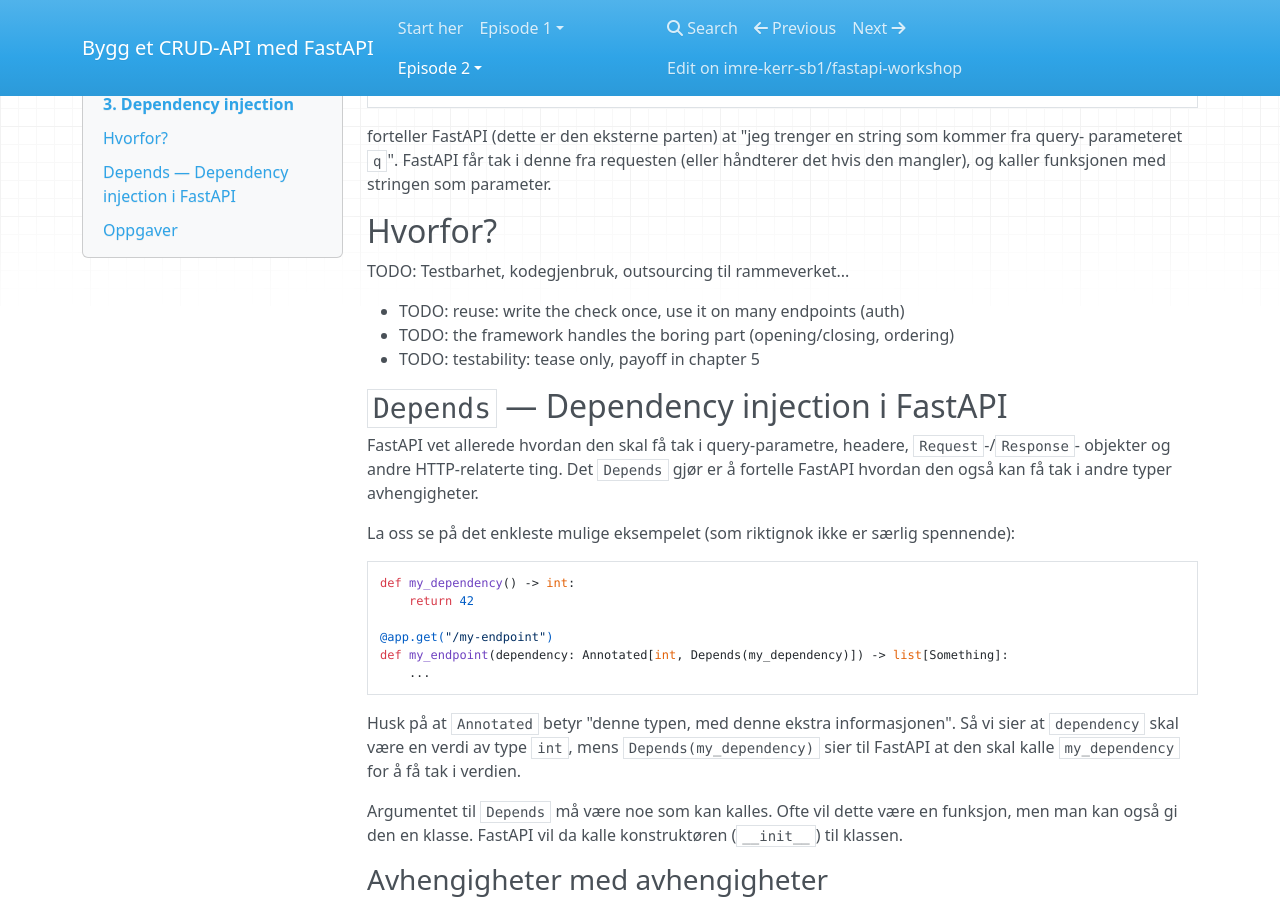
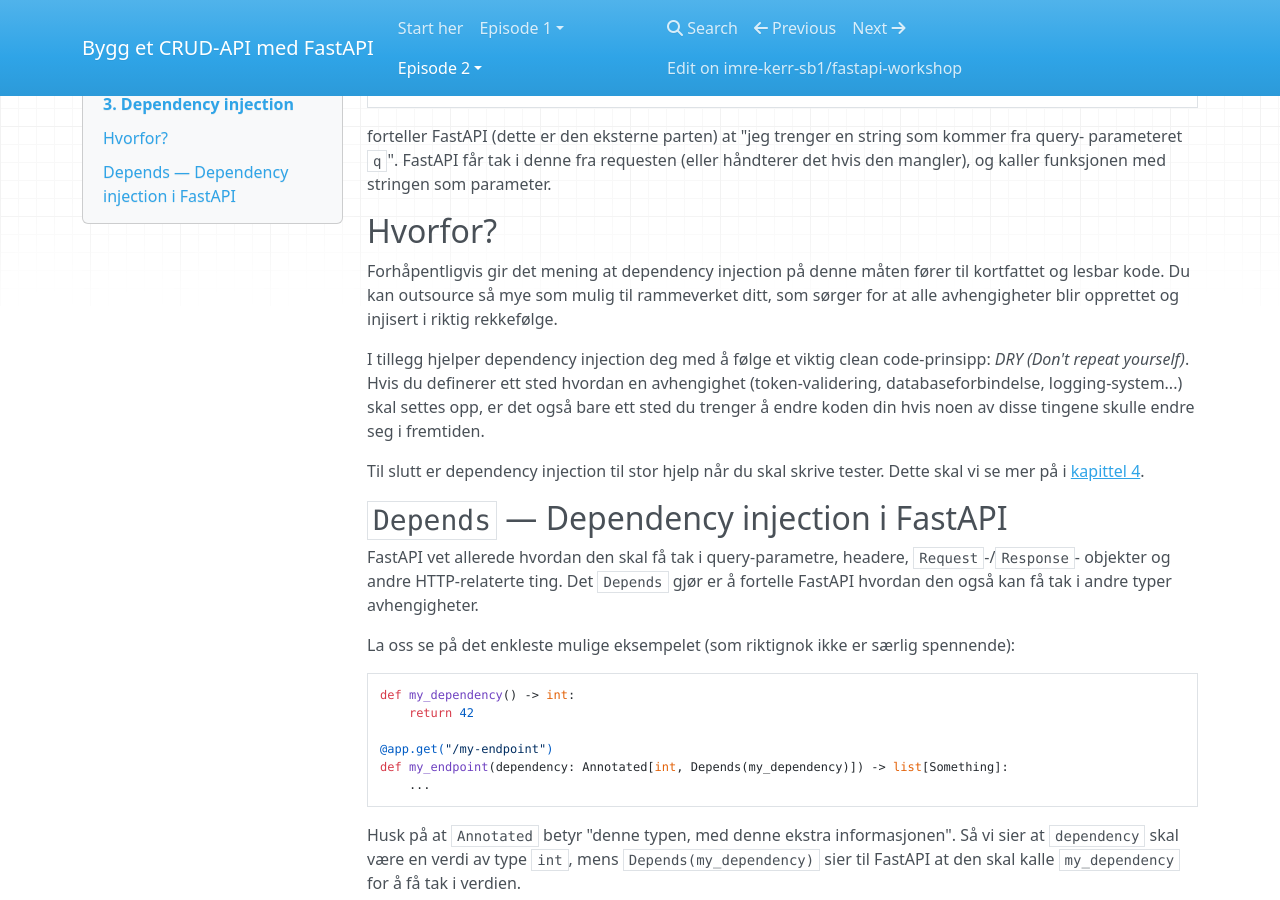
Before and after one commit to imre-kerr-sb1/fastapi-workshop, an MkDocs documentation site: the page built from docs/ep2/02-dependency-injection.md, in a window 1280 px wide and 900 px high, scrolled down 362 px. Built offline with MkDocs 1.6.1, drawn with Linux system fonts in a browser that asks for light colours; nearby versions of some CDN libraries; some of the changed text lies outside the part shown.

Commit message:
drop middleware chapter

````diff
--- a/docs/ep2/03-dependency-injection.md
+++ b/docs/ep2/02-dependency-injection.md
@@ -21,11 +21,17 @@ parameteret `q`". FastAPI får tak i denne fra requesten (eller håndterer det h
 kaller funksjonen med stringen som parameter.
 
 ## Hvorfor?
-TODO: Testbarhet, kodegjenbruk, outsourcing til rammeverket...
+Forhåpentligvis gir det mening at dependency injection på denne måten fører til kortfattet og lesbar
+kode. Du kan outsource så mye som mulig til rammeverket ditt, som sørger for at alle avhengigheter
+blir opprettet og injisert i riktig rekkefølge.
 
-- TODO: reuse: write the check once, use it on many endpoints (auth)
-- TODO: the framework handles the boring part (opening/closing, ordering)
-- TODO: testability: tease only, payoff in chapter 5
+I tillegg hjelper dependency injection deg med å følge et viktig clean code-prinsipp:
+*DRY (Don't repeat yourself)*. Hvis du definerer ett sted hvordan en avhengighet (token-validering,
+databaseforbindelse, logging-system...) skal settes opp, er det også bare ett sted du trenger å
+endre koden din hvis noen av disse tingene skulle endre seg i fremtiden.
+
+Til slutt er dependency injection til stor hjelp når du skal skrive tester. Dette skal vi se mer på
+i [kapittel 4](./04-testing.md).
 
 ## `Depends` — Dependency injection i FastAPI
 FastAPI vet allerede hvordan den skal få tak i query-parametre, headere, `Request`-/`Response`-
@@ -112,9 +118,3 @@ async def put_pokemon(
     _unused: Annotated[None, Depends(check_api_key_value)],
 ) -> Pokemon:
 ```
-
-## Oppgaver
-TODO!!!
-
-- TODO: no separate exercises here? The database chapter is the DI exercise
-- TODO: or one small warm-up: a dependency that reads a query parameter, used by two endpoints
--- a/mkdocs.yml
+++ b/mkdocs.yml
@@ -25,12 +25,11 @@ nav:
           - Løsningsforslag: ep1/solution-key.md
   - Episode 2:
       - ep2/index.md
-      - 1. Middleware: ep2/01-middleware.md
-      - 2. Autentisering: ep2/02-auth.md
-      - 3. Dependency Injection: ep2/03-dependency-injection.md
-      - 4. Database: ep2/04-persistence.md
-      - 5. Testing: ep2/05-testing.md
-      - 6. Oppsummering: ep2/06-wrap-up.md
+      - 1. Autentisering: ep2/01-auth.md
+      - 2. Dependency Injection: ep2/02-dependency-injection.md
+      - 3. Database: ep2/03-persistence.md
+      - 4. Testing: ep2/04-testing.md
+      - 5. Oppsummering: ep2/05-wrap-up.md
 
 theme:
   language: nb
````
Also changed, not shown: docs/ep2/index.md (+0 -2 lines), docs/ep2/01-auth.md (renamed from docs/ep2/02-auth.md), docs/ep2/03-persistence.md (renamed from docs/ep2/04-persistence.md), docs/ep2/04-testing.md (renamed from docs/ep2/05-testing.md), docs/ep2/05-wrap-up.md (renamed from docs/ep2/06-wrap-up.md), docs/ep2/DROPPED-middleware.md (renamed from docs/ep2/01-middleware.md).
